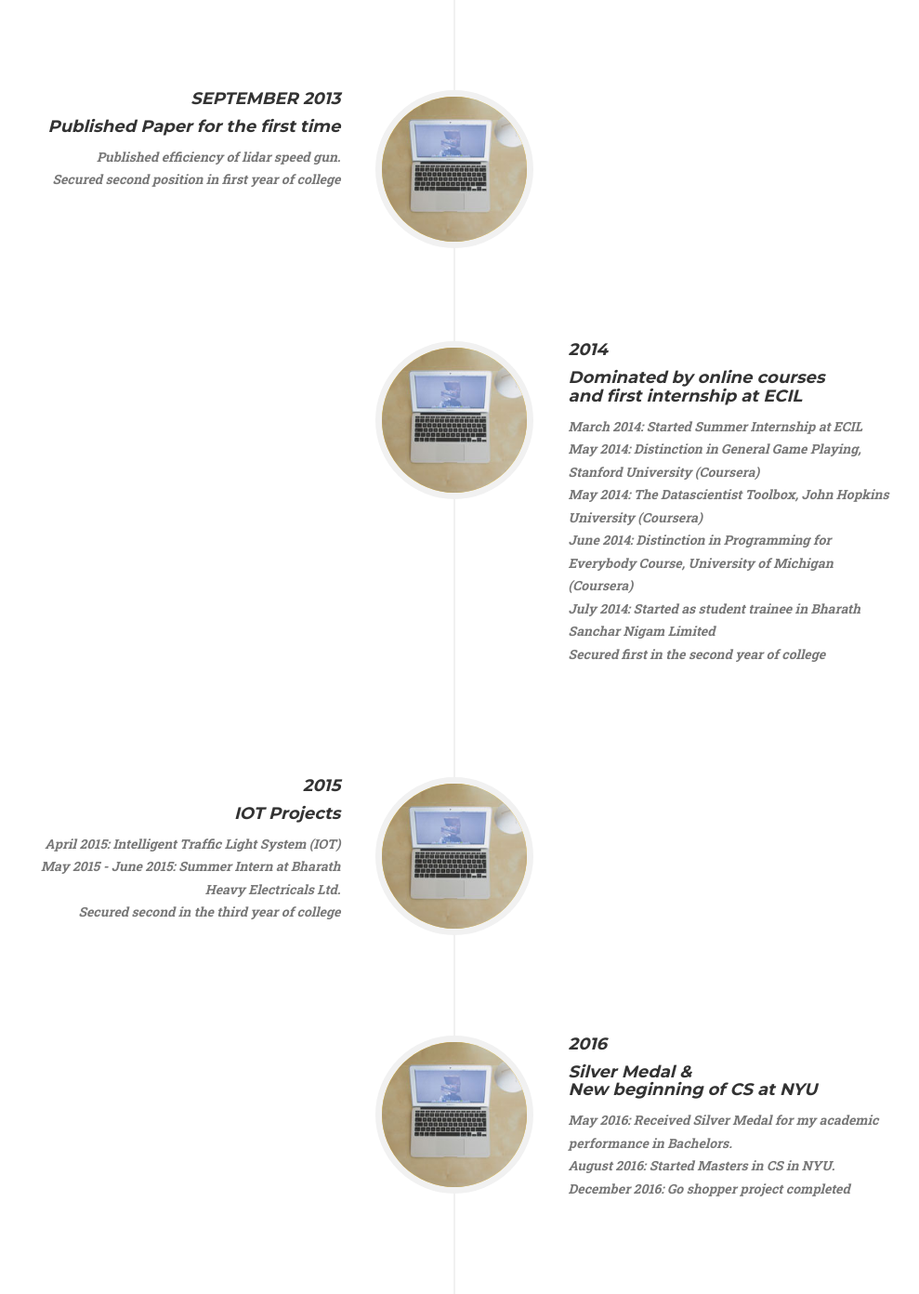
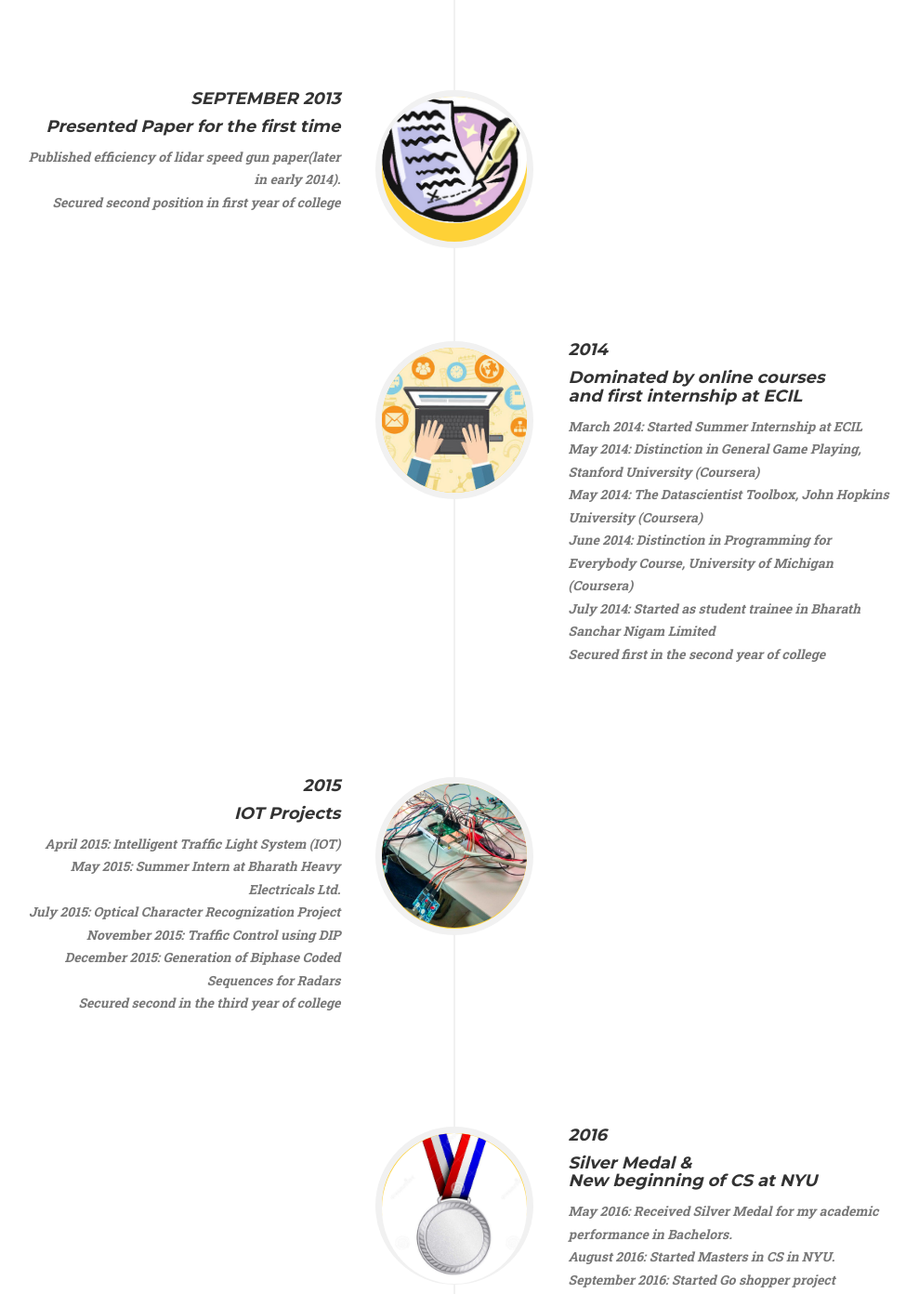
Before and after one commit to dattasainathd/dattasainathd.github.io, a website: page index.html in a window 1280 px wide. Shown: the part 4791-6183 px from the top of the page at 93% size, without its empty margins (151-1140 px from the left). Drawn offline with nearby package versions, Linux system fonts and the light colour scheme; a web font is replaced by a local one.

Commit message:
Very small change in timeline

```diff
--- a/index.html
+++ b/index.html
@@ -359,22 +359,22 @@
                         </li>
                         <li>
                             <div class="timeline-image">
-                                <img class="img-circle img-responsive" src="img/about/3.jpg" alt="">
+                                <img class="img-circle img-responsive" src="img/about/paper.jpg" alt="">
                             </div>
                             <div class="timeline-panel">
                                 <div class="timeline-heading">
                                     <h4>September 2013</h4>
-                                    <h4 class="subheading">Published Paper for the first time</h4>
+                                    <h4 class="subheading">Presented Paper for the first time</h4>
                                 </div>
                                 <div class="timeline-body">
-                                    <p class="text-muted">Published efficiency of lidar speed gun.
+                                    <p class="text-muted">Published efficiency of lidar speed gun paper(later in early 2014).
                                     <br> Secured second position in first year of college</p>
                                 </div>
                             </div>
                         </li>
                         <li class="timeline-inverted">
                             <div class="timeline-image">
-                                <img class="img-circle img-responsive" src="img/about/3.jpg" alt="">
+                                <img class="img-circle img-responsive" src="img/about/oc1.jpg" alt="">
                             </div>
                             <div class="timeline-panel">
                                 <div class="timeline-heading">
@@ -394,7 +394,7 @@
                         </li>
                         <li>
                             <div class="timeline-image">
-                                <img class="img-circle img-responsive" src="img/about/3.jpg" alt="">
+                                <img class="img-circle img-responsive" src="img/about/sc1.png" alt="">
                             </div>
                             <div class="timeline-panel">
                                 <div class="timeline-heading">
@@ -403,14 +403,17 @@
                                 </div>
                                 <div class="timeline-body">
                                     <p class="text-muted"> April 2015: Intelligent Traffic Light System (IOT)
-                                    <br>May 2015 - June 2015: Summer Intern at Bharath Heavy Electricals Ltd.
+                                    <br> May 2015: Summer Intern at Bharath Heavy Electricals Ltd.
+                                    <br> July 2015: Optical Character Recognization Project
+                                    <br> November 2015: Traffic Control using DIP
+                                    <br> December 2015: Generation of Biphase Coded Sequences for Radars
                                     <br> Secured second in the third year of college</p>
                                 </div>
                             </div>
                         </li>
                         <li class="timeline-inverted">
                             <div class="timeline-image">
-                                <img class="img-circle img-responsive" src="img/about/3.jpg" alt="">
+                                <img class="img-circle img-responsive" src="img/about/sm1.jpeg" alt="">
                             </div>
                             <div class="timeline-panel">
                                 <div class="timeline-heading">
@@ -421,13 +424,13 @@
                                 <div class="timeline-body">
                                     <p class="text-muted"> May 2016: Received Silver Medal for my academic performance in Bachelors.
                                     <br>August 2016: Started Masters in CS in NYU.
-                                    <br>December 2016: Go shopper project completed</p>
+                                    <br>September 2016: Started Go shopper project</p>
                                 </div>
                             </div>
                         </li>
                         <li>
                             <div class="timeline-image">
-                                <img class="img-circle img-responsive" src="img/about/3.jpg" alt="">
+                                <img class="img-circle img-responsive" src="img/about/sc2.png" alt="">
                             </div>
                             <div class="timeline-panel">
                                 <div class="timeline-heading">
@@ -591,7 +594,7 @@
                                 <p class="item-intro text-muted">IOT (Raspberry Pi & Python)</p>
                                 <div class="embed-responsive embed-responsive-16by9">
                                 <iframe class="embed-responsive-item" src="https://www.youtube.com/embed/Xy-1CgtJjS8"></iframe>
-                              </div><p>The traffic congestion can also be caused by large Red light delays, etc.  The delay of respective light is hard coded in the traffic light and it is not dependent on traffic.  Therefore for simulating and optimizing traffic control to better accommodate this increasing demand arises.  In this project we shall study about the optimization of traffic light controller in a city using a microcontroller and proximity sensors.  By employing this technology we can reduce the possibilities of traffic jams, caused by traffic lights, to an extent.</p>
+                              </div><p>The traffic congestion can be caused by large Red light delays, etc.  The delay of respective light is hard coded in the traffic light and it is not dependent on traffic.  Therefore for simulating and optimizing traffic control to better accommodate this increasing demand arises.  In this project we shall study about the optimization of traffic light controller in a city using a microcontroller and proximity sensors.  By employing this technology we can reduce the possibilities of traffic jams, caused by traffic lights, to an extent.</p>
                               <br>
                               <p> Advanced Modes:
                                 <br>The Intelligent Traffic Light control system made in this project will be employed to work in three modes.  The first mode shall use the real time information, the second mode will be using the machine learning techniques to give the present output in cases the first mode cannot be run by the system and the third mode shall be used in case of emergency.
```
Also changed, not shown: img/about/oc1.jpg (added), img/about/paper.jpg (added), img/about/sc1.png (added), img/about/sc2.png (added), img/about/sm1.jpeg (added).
